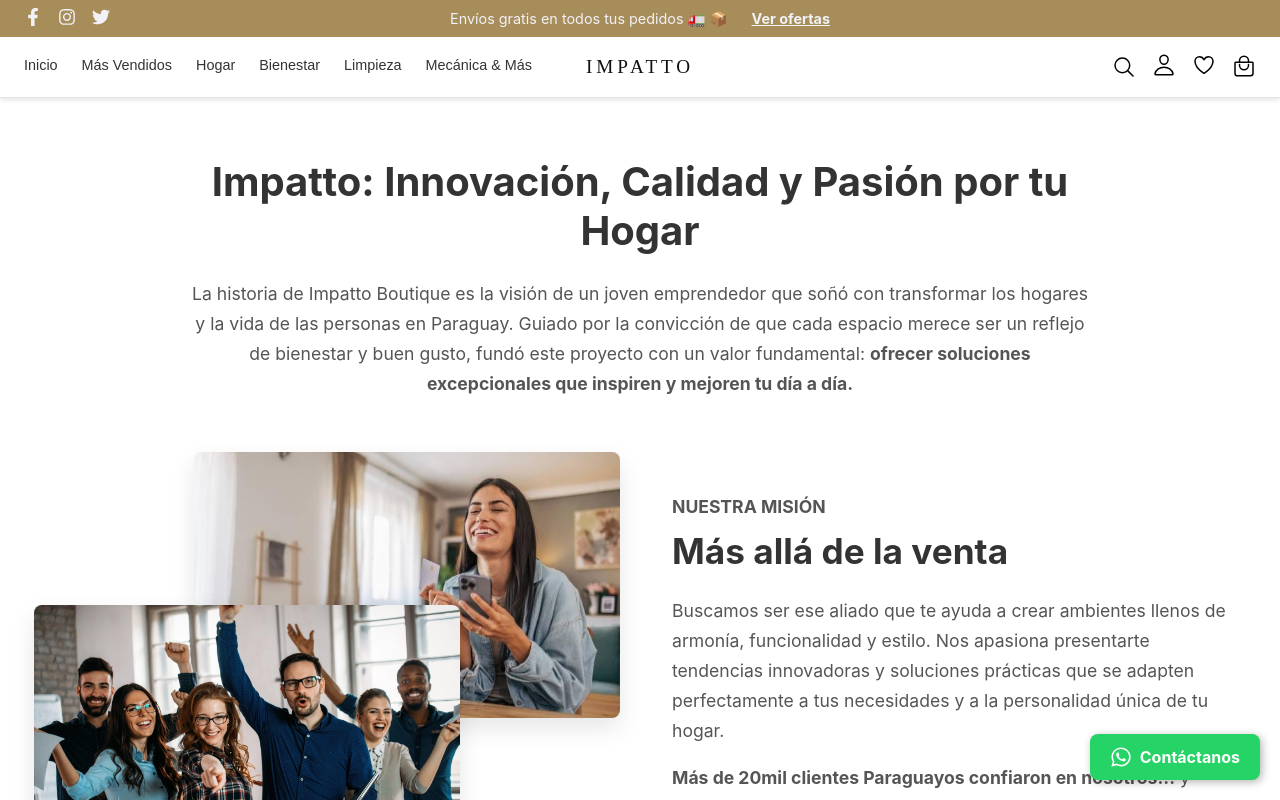
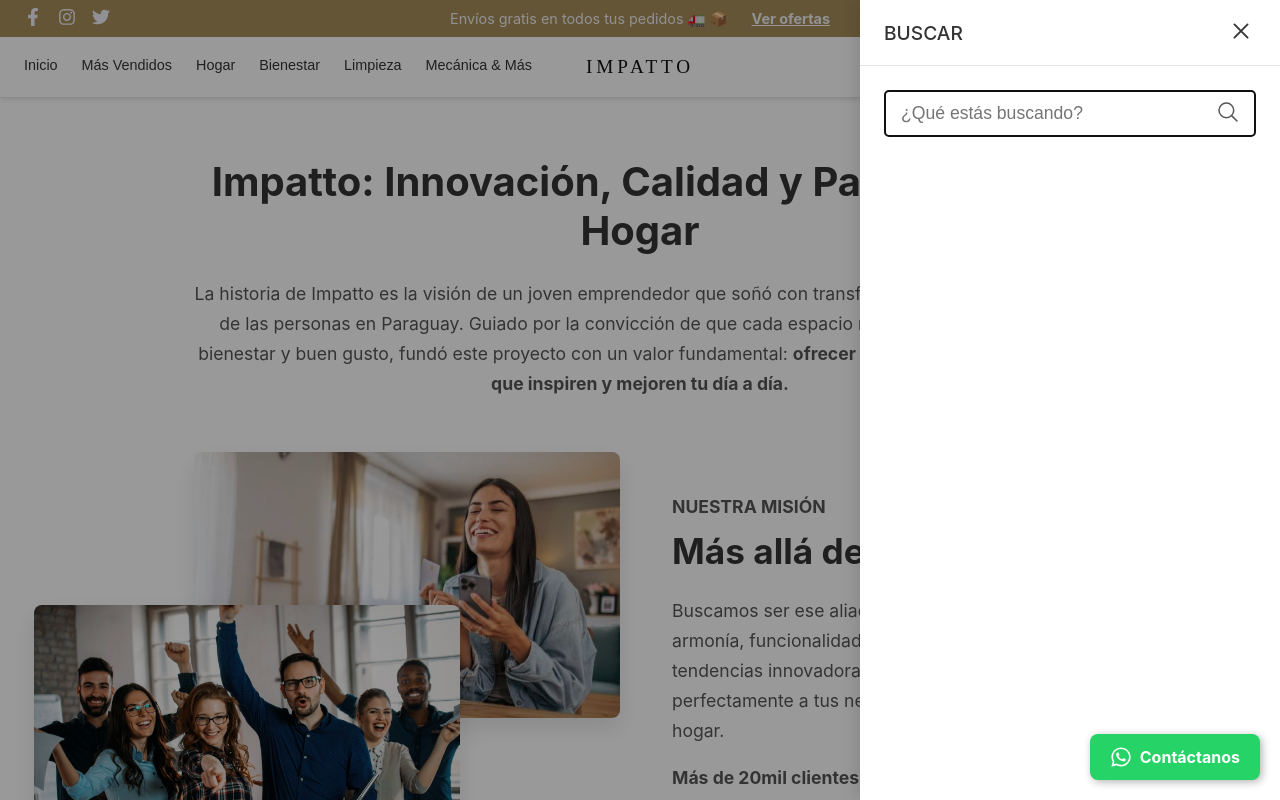
Before and after one commit to Javiermu97/impattopyproyect, a Next.js app: page /sobre-nosotros in a window 1280 px wide. Both pictures are taken after a click on the button 1124 px from the left and 67 px from the top of the page. Shown: the top 800 px of the page. Built offline with nearby package versions, Linux system fonts and the light colour scheme; no server answers.

Commit message:
Primer commit

```diff
--- a/app/components/Navbar.tsx
+++ b/app/components/Navbar.tsx
@@ -6,6 +6,7 @@ import { useState, useEffect } from 'react';
 import styles from './Navbar.module.css';
 import { useCart } from '@/app/context/CartContext';
 import { useAuth } from '../context/AuthContext';
+import SearchModal from './SearchModal'; // <-- 1. IMPORTACIÓN AÑADIDA
 import {
   IoMenuOutline,
   IoSearchOutline,
@@ -22,6 +23,7 @@ const Navbar = () => {
   const { openCart, cartItems } = useCart();
   const { user } = useAuth();
   const [isMenuOpen, setIsMenuOpen] = useState(false);
+  const [isSearchOpen, setIsSearchOpen] = useState(false); // <-- 2. ESTADO AÑADIDO
 
   const currentPath = usePathname();
 
@@ -83,6 +85,7 @@ const Navbar = () => {
           <button
             className={`${styles.iconBtn} ${styles.searchIconDesktop}`}
             aria-label="Buscar"
+            onClick={() => setIsSearchOpen(true)} // <-- 3. onClick AÑADIDO
           >
             <IoSearchOutline size={24} />
           </button>
@@ -97,9 +100,7 @@ const Navbar = () => {
             <IoPersonOutline size={24} />
           </Link>
 
-          {/* LISTA DE DESEOS (CORAZÓN):
-              si hay sesión -> /wishlist;
-              si no -> /cuenta/login?redirected=true */}
+          {/* LISTA DE DESEOS (CORAZÓN) */}
           <Link
             href={user ? '/wishlist' : '/cuenta/login?redirected=true'}
             className={styles.iconBtn}
@@ -140,6 +141,9 @@ const Navbar = () => {
           </Link>
         ))}
       </nav>
+
+      {/* 4. MODAL DE BÚSQUEDA AÑADIDO AL FINAL */}
+      <SearchModal isOpen={isSearchOpen} onClose={() => setIsSearchOpen(false)} />
     </>
   );
 };
--- /dev/null
+++ b/app/components/SearchModal.module.css
@@ -0,0 +1,95 @@
+/* app/components/SearchModal.module.css */
+.overlay {
+  position: fixed;
+  top: 0;
+  left: 0;
+  width: 100%;
+  height: 100%;
+  background-color: rgba(0, 0, 0, 0.4);
+  z-index: 1000;
+  animation: fadeIn 0.3s ease;
+}
+
+.modal {
+  position: fixed;
+  top: 0;
+  right: -100%; /* Empieza fuera de la pantalla a la derecha */
+  width: 100%;
+  max-width: 420px; /* Ancho del panel lateral */
+  height: 100%;
+  background-color: white;
+  z-index: 1001;
+  transition: right 0.3s ease-in-out;
+  display: flex;
+  flex-direction: column;
+  box-shadow: -5px 0 15px rgba(0,0,0,0.1);
+}
+
+.modal.open {
+  right: 0; /* Se desliza hacia adentro */
+}
+
+.header {
+  display: flex;
+  justify-content: space-between;
+  align-items: center;
+  padding: 1rem 1.5rem;
+  border-bottom: 1px solid #e5e5e5;
+}
+
+.header h2 {
+  margin: 0;
+  font-size: 1.2rem;
+  font-weight: 500;
+  text-transform: uppercase;
+}
+
+.closeBtn {
+  background: none;
+  border: none;
+  cursor: pointer;
+  padding: 0;
+  color: #333;
+}
+
+.content {
+  padding: 1.5rem;
+  flex-grow: 1;
+  overflow-y: auto;
+}
+
+.searchForm {
+  position: relative;
+  display: flex;
+  width: 100%;
+}
+
+.searchInput {
+  width: 100%;
+  font-size: 1.1rem;
+  padding: 0.75rem 3rem 0.75rem 1rem;
+  border: 1px solid #ccc;
+  border-radius: 4px;
+}
+
+.searchBtn {
+  position: absolute;
+  right: 0;
+  top: 0;
+  height: 100%;
+  background: none;
+  border: none;
+  padding: 0 1rem;
+  cursor: pointer;
+  color: #555;
+}
+
+.suggestions {
+  margin-top: 2rem;
+  color: #777;
+}
+
+@keyframes fadeIn {
+  from { opacity: 0; }
+  to { opacity: 1; }
+}
--- /dev/null
+++ b/app/components/SearchModal.tsx
@@ -0,0 +1,79 @@
+// app/components/SearchModal.tsx
+'use client';
+
+import { useState, useEffect } from 'react';
+import styles from './SearchModal.module.css';
+import { IoCloseOutline, IoSearchOutline } from 'react-icons/io5';
+
+interface SearchModalProps {
+  isOpen: boolean;
+  onClose: () => void;
+}
+
+const SearchModal = ({ isOpen, onClose }: SearchModalProps) => {
+  const [searchTerm, setSearchTerm] = useState('');
+
+  // Enfocar el input automáticamente cuando se abre el modal
+  useEffect(() => {
+    if (isOpen) {
+      // Usamos un pequeño timeout para asegurar que el input sea visible antes de enfocarlo
+      setTimeout(() => {
+        document.getElementById('search-input')?.focus();
+      }, 100);
+    }
+  }, [isOpen]);
+
+  // Manejar el envío de la búsqueda (por ahora solo imprime en consola)
+  const handleSearch = (e: React.FormEvent) => {
+    e.preventDefault();
+    console.log('Buscando:', searchTerm);
+    // Aquí iría la lógica para navegar a la página de resultados
+    // Por ejemplo: router.push(`/buscar?q=${searchTerm}`);
+    onClose(); // Cierra el modal después de buscar
+  };
+
+  if (!isOpen) {
+    return null;
+  }
+
+  return (
+    <>
+      {/* Overlay oscuro */}
+      <div className={styles.overlay} onClick={onClose} />
+
+      {/* Contenido del modal que se desliza */}
+      <div className={`${styles.modal} ${isOpen ? styles.open : ''}`}>
+        <div className={styles.header}>
+          <h2>Buscar</h2>
+          <button onClick={onClose} className={styles.closeBtn} aria-label="Cerrar búsqueda">
+            <IoCloseOutline size={30} />
+          </button>
+        </div>
+
+        <div className={styles.content}>
+          <form onSubmit={handleSearch} className={styles.searchForm}>
+            <input
+              id="search-input"
+              type="text"
+              placeholder="¿Qué estás buscando?"
+              value={searchTerm}
+              onChange={(e) => setSearchTerm(e.target.value)}
+              className={styles.searchInput}
+              autoComplete="off"
+            />
+            <button type="submit" className={styles.searchBtn} aria-label="Buscar">
+              <IoSearchOutline size={24} />
+            </button>
+          </form>
+
+          {/* Aquí podrías mostrar sugerencias de búsqueda o productos populares */}
+          <div className={styles.suggestions}>
+            {/* Ejemplo: <p>Productos populares...</p> */}
+          </div>
+        </div>
+      </div>
+    </>
+  );
+};
+
+export default SearchModal;
--- a/app/sobre-nosotros/page.tsx
+++ b/app/sobre-nosotros/page.tsx
@@ -19,7 +19,7 @@ export default function SobreNosotrosPage() {
           Impatto: Innovación, Calidad y Pasión por tu Hogar
         </h1>
         <p style={{ fontSize: '1.1em', color: '#555', lineHeight: '1.7' }}>
-          La historia de Impatto Boutique es la visión de un joven emprendedor que soñó con transformar los hogares y la vida de las personas en Paraguay. Guiado por la convicción de que cada espacio merece ser un reflejo de bienestar y buen gusto, fundó este proyecto con un valor fundamental: <strong>ofrecer soluciones excepcionales que inspiren y mejoren tu día a día.</strong>
+          La historia de Impatto es la visión de un joven emprendedor que soñó con transformar los hogares y la vida de las personas en Paraguay. Guiado por la convicción de que cada espacio merece ser un reflejo de bienestar y buen gusto, fundó este proyecto con un valor fundamental: <strong>ofrecer soluciones excepcionales que inspiren y mejoren tu día a día.</strong>
         </p>
       </div>
 
@@ -59,7 +59,7 @@ export default function SobreNosotrosPage() {
       {/* Sección final con más texto */}
       <div style={{ maxWidth: '900px', margin: '4rem auto 2rem auto', textAlign: 'center' }}>
          <p style={{ fontSize: '1.1em', color: '#555', lineHeight: '1.7' }}>
-            Al elegir Impatto Boutique, no solo adquieres un producto; te unes a una comunidad que valora la excelencia y el diseño. Estamos aquí para proveer, ayudar y presentar lo mejor, porque tu felicidad y la de tu hogar son nuestra mayor recompensa.
+            Al elegir Impatto, no solo adquieres un producto; te unes a una comunidad que valora la excelencia y el diseño. Estamos aquí para proveer, ayudar y presentar lo mejor, porque tu felicidad y la de tu hogar son nuestra mayor recompensa.
         </p>
         <Link href="/tienda">
             <button className="btn-primary" style={{marginTop: '2rem'}}>Explorar la Tienda</button>
```
Also changed, not shown: app/buscar/page.tsx (added, +108 -0 lines).
